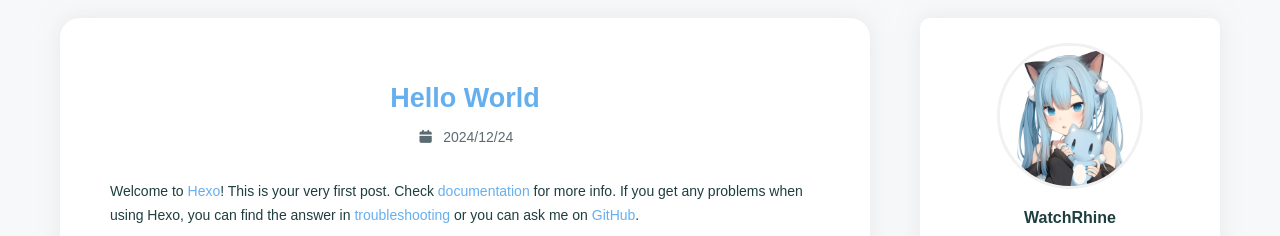
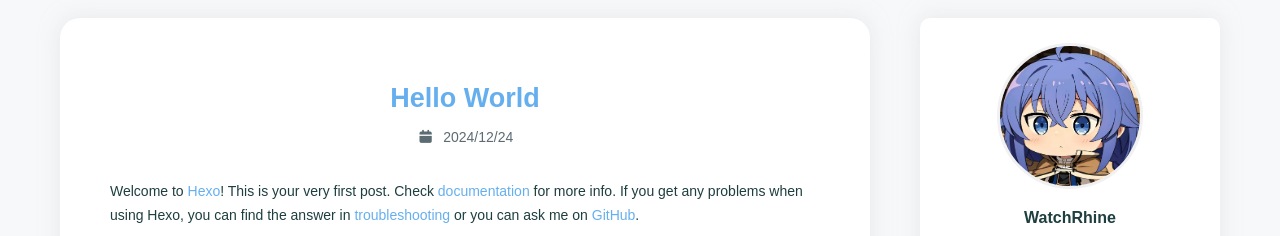
Before and after one commit to WatchRhine/watchrhine.github.io, a plain HTML site: page index.html in a window 1280 px wide. Shown: the part 802-1038 px from the top of the page. Drawn offline with nearby package versions, Linux system fonts and the light colour scheme; a script that the page names is missing; a web font is replaced by a local one.

Commit message:
Site updated: 2024-12-24 23:39:20

```diff
--- a/index.html
+++ b/index.html
@@ -11,7 +11,7 @@
         name="viewport"
         content="width=device-width, initial-scale=1.0, maximum-scale=1.0, user-scalable=0"
     />
-    <link rel="icon" href="/images/avatar.jpg" />
+    <link rel="icon" href="/images/Roxy.jpg" />
     <link rel="preconnect" href="https://s4.zstatic.net" />
 <script src="https://s4.zstatic.net/ajax/libs/vue/3.3.7/vue.global.prod.min.js"></script>
 <link rel="stylesheet" href="https://s4.zstatic.net/ajax/libs/font-awesome/6.4.2/css/all.min.css" />
@@ -239,7 +239,7 @@
         <div id="card-style">
     <div id="card-div">
         <div class="avatar">
-            <img src="/images/avatar.jpg" alt="avatar" />
+            <img src="/images/Roxy.jpg" alt="avatar" />
         </div>
         <div class="name">WatchRhine</div>
         <div class="description">
```
Also changed, not shown: 2024/12/24/hello-world/index.html (+1 -1 lines), archives/2024/12/index.html (+1 -1 lines), archives/2024/index.html (+1 -1 lines), archives/index.html (+1 -1 lines), images/Roxy.jpg (added).
